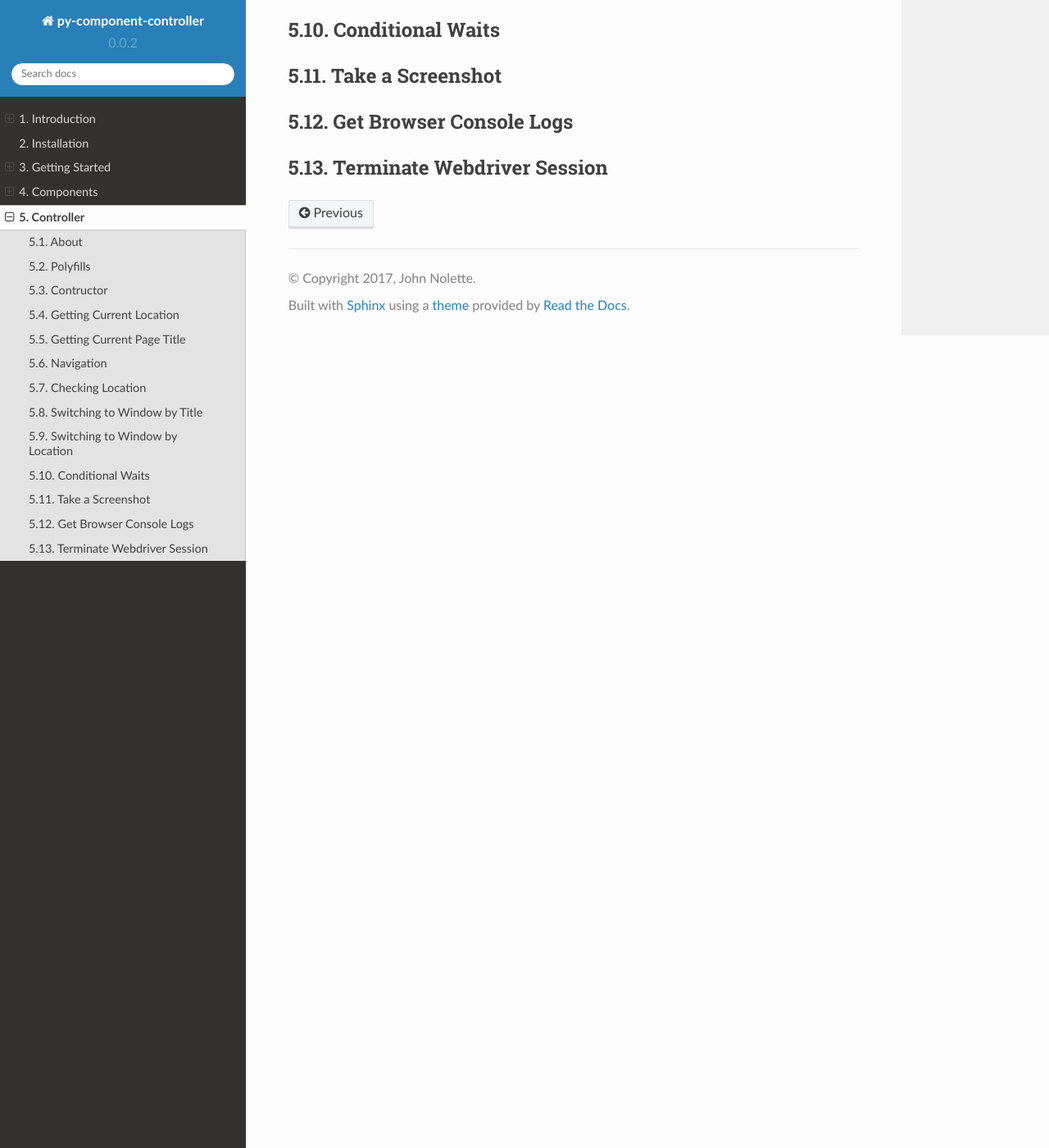
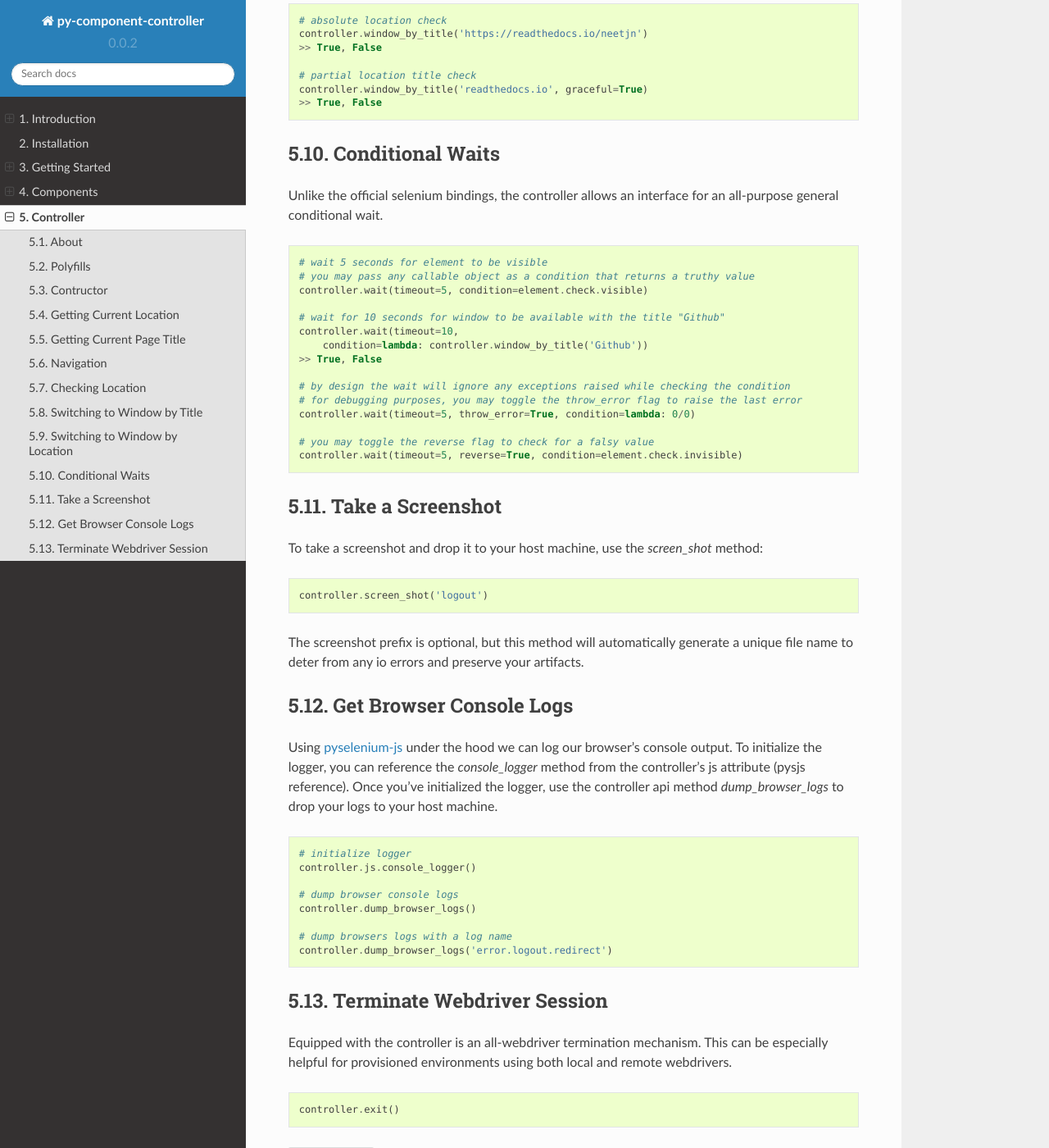
Before and after one commit to neetjn/py-component-controller, a Sphinx documentation site: the page built from docs/source/controller.rst, in a window 1280 px wide and 1400 px high, scrolled down 2453 px. Shown: the whole window at 82% size. Built offline with Sphinx 7.4.7 and the Read the Docs theme 2.0.0, drawn with Linux system fonts in a browser that asks for light colours; some of the changed text lies outside the part shown.

Commit message:
Completed controller api docs

```diff
--- a/docs/source/controller.rst
+++ b/docs/source/controller.rst
@@ -77,10 +77,13 @@ To check against your webdriver's current location, you can use the *is_location
 
     # check if the route is in your webdrivers location
     controller.is_location('/neetjn/py-component-controller')
+
     # strict check on absolute location
     controller.is_location('https://github.com/neetjn/py-component-controller', strict=True)
+
     # timed location check, will check every second until condition met or timeout exceeded
     controller.is_location('/neetjn/py-component-controller', timeout=5)
+
     # error if condition is not met
     controller.is_location('/neetjn/py-component-controller', timeout=5, error=True)
     controller.is_location('/neetjn/py-component-controller', timeout=5,
@@ -94,9 +97,12 @@ For window management, the controller provides a method that allows you to switc
 .. code-block:: python
 
     # absolute window title check
-    self.assertTrue(controller.window_by_title('readthedocs'))
+    controller.window_by_title('readthedocs')
+    >> True, False
+
     # partial window title check
-    self.assertTrue(controller.window_by_title('readthedocs', graceful=True))
+    controller.window_by_title('readthedocs', graceful=True)
+    >> True, False
 
 Switching to Window by Location
 ===============================
@@ -106,18 +112,73 @@ The controller also provided a method that allows you to switch to a window by l
 .. code-block:: python
 
     # absolute location check
-    self.assertTrue(controller.window_by_title('https://readthedocs.io/neetjn'))
+    controller.window_by_title('https://readthedocs.io/neetjn')
+    >> True, False
+
     # partial location title check
-    self.assertTrue(controller.window_by_title('readthedocs.io', graceful=True))
+    controller.window_by_title('readthedocs.io', graceful=True)
+    >> True, False
 
 Conditional Waits
 =================
 
+Unlike the official selenium bindings, the controller allows an interface for an all-purpose general conditional wait.
+
+.. code-block:: python
+
+    # wait 5 seconds for element to be visible
+    # you may pass any callable object as a condition that returns a truthy value
+    controller.wait(timeout=5, condition=element.check.visible)
+
+    # wait for 10 seconds for window to be available with the title "Github"
+    controller.wait(timeout=10,
+        condition=lambda: controller.window_by_title('Github'))
+    >> True, False
+
+    # by design the wait will ignore any exceptions raised while checking the condition
+    # for debugging purposes, you may toggle the throw_error flag to raise the last error
+    controller.wait(timeout=5, throw_error=True, condition=lambda: 0/0)
+
+    # you may toggle the reverse flag to check for a falsy value
+    controller.wait(timeout=5, reverse=True, condition=element.check.invisible)
+
+
 Take a Screenshot
 =================
+
+To take a screenshot and drop it to your host machine, use the *screen_shot* method:
+
+.. code-block:: python
+
+    controller.screen_shot('logout')
+
+The screenshot prefix is optional, but this method will automatically generate a unique file name to deter from any io errors and preserve your artifacts.
 
 Get Browser Console Logs
 ========================
 
+Using `pyselenium-js <https://github.com/neetjn/pyselenium-js/blob/master/pyseleniumjs/e2ejs.py#L130>`_ under the hood we can log our browser's console output.
+To initialize the logger, you can reference the *console_logger* method from the controller's js attribute (pysjs reference).
+Once you've initialized the logger, use the controller api method *dump_browser_logs* to drop your logs to your host machine.
+
+.. code-block:: python
+
+    # initialize logger
+    controller.js.console_logger()
+
+    # dump browser console logs
+    controller.dump_browser_logs()
+
+    # dump browsers logs with a log name
+    controller.dump_browser_logs('error.logout.redirect')
+
+
 Terminate Webdriver Session
 ===========================
+
+Equipped with the controller is an all-webdriver termination mechanism.
+This can be especially helpful for provisioned environments using both local and remote webdrivers.
+
+.. code-block:: python
+
+    controller.exit()
```
